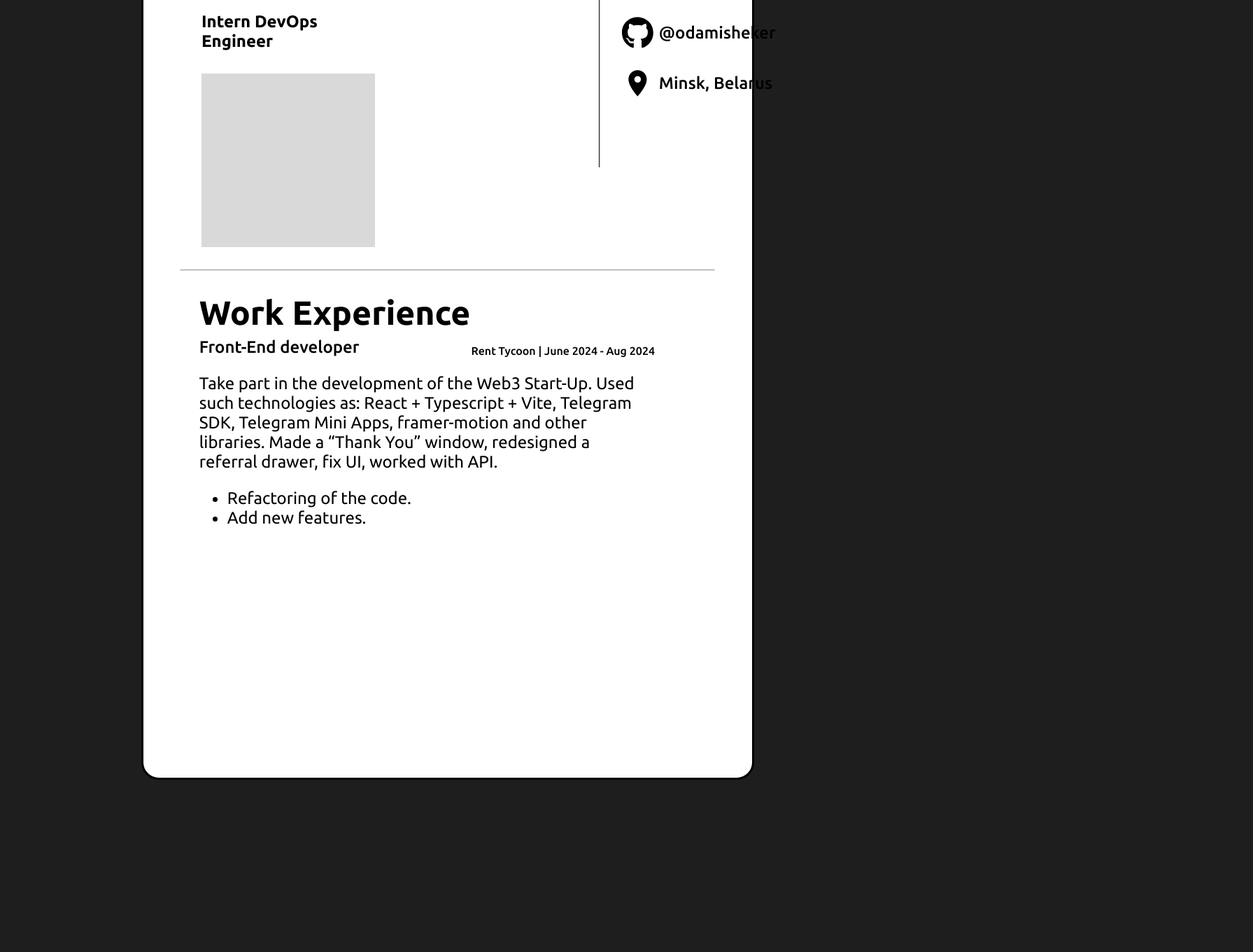
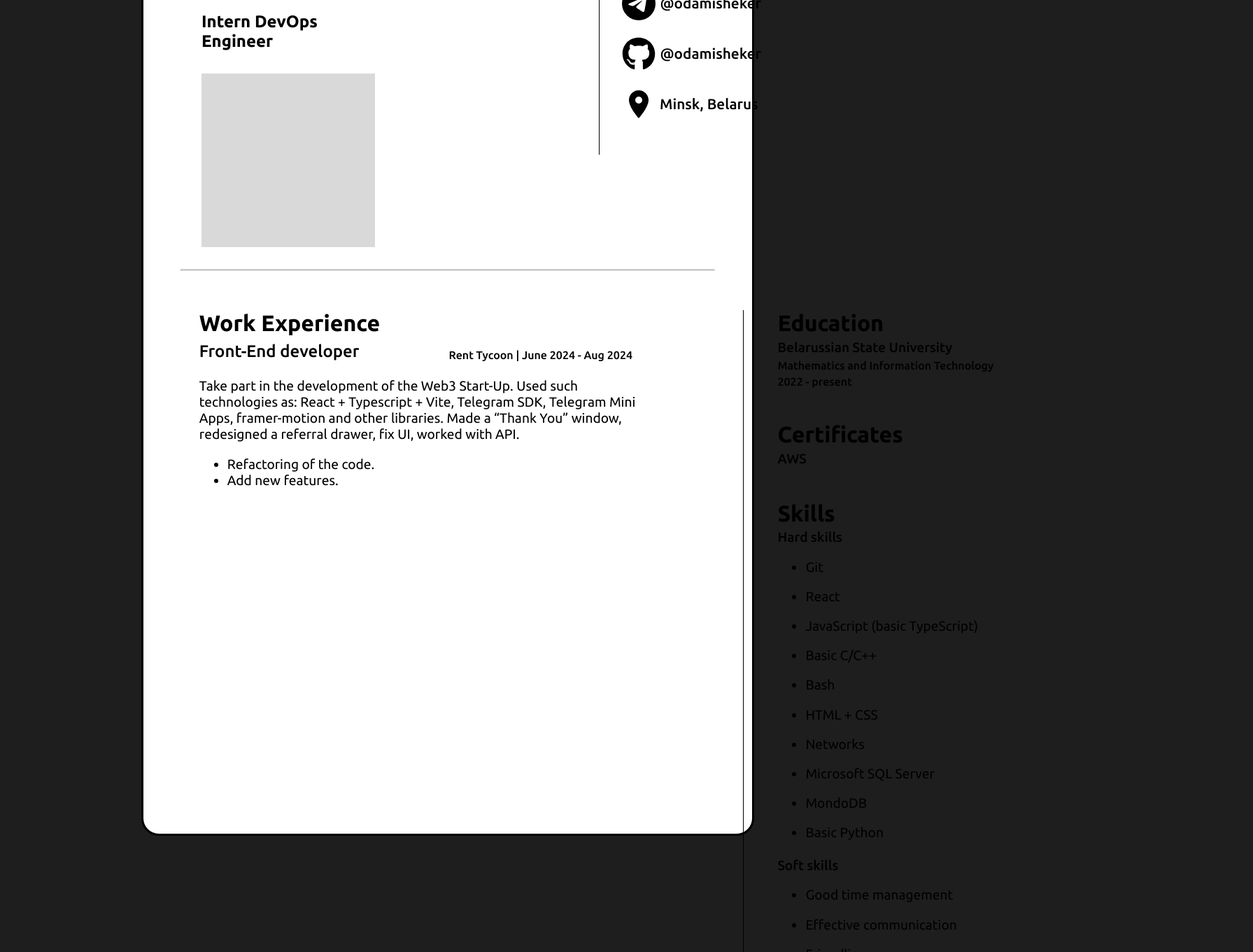
Before and after one commit to odamisheker/resume, a React (Vite) app: page / in a window 1280 px wide. Shown: the part 180-1540 px from the top of the page at 70% size, 1791 px wide, since content can reach past the window. Before the commit the page ends 1302 px from the top, so only its background shows below. Built offline with nearby package versions, Linux system fonts and the light colour scheme.

Commit message:
finished resume (adaptive layout must be added)

```diff
--- a/src/App.module.css
+++ b/src/App.module.css
@@ -3,7 +3,7 @@
   border: 3px black solid;
   border-radius: 25px;
   width: 68vw;
-  height: 80rem;
+  height: 170vh;
   background-color: white;
 }
 
--- a/src/App.tsx
+++ b/src/App.tsx
@@ -9,6 +9,7 @@ export default function App() {
       <Header/>
       <hr className={styles.line}/>
       <Body/>
+      <hr className={styles.line}/>
     </div>
   )
 }
--- a/src/components/Body/Body.module.css
+++ b/src/components/Body/Body.module.css
@@ -1,9 +1,17 @@
+.container {
+  font-family: Ubuntu;
+  display: flex;
+  flex-direction: row;
+  margin-left: 5rem;
+  margin-top: 3.5rem;
+}
+
 .contents {
   display: flex;
   flex-direction: column;
   gap: 0.5rem;
   font-weight: bold;
-  font-size: 3rem;
+  font-size: 2rem;
 }
 
 .specialty {
@@ -12,7 +20,7 @@
   flex-direction: row;
   font-weight: 500;
   font-size: 1.5rem;
-  gap: 10rem;
+  gap: 8rem;
 }
 
 .workplace {
@@ -22,8 +30,36 @@
 }
 
 .description {
-    margin-top: 1rem;
-    width: 40rem;
-    font-weight: 400;
-    font-size: 1.5rem;
+  margin-top: 1rem;
+  width: 40rem;
+  font-weight: 400;
+  font-size: 1.2rem;
 }
+
+.addInfo {
+  display: flex;
+  flex-direction: column;
+  margin-left: 10.75vw;
+  border-left: 1px black solid;
+  padding-left: 3rem;
+  gap: 3rem;
+}
+
+.header {
+  font-size: 2rem;
+  font-weight: bold;
+  display: flex;
+  flex-direction: column;
+  gap: 0.3rem;
+}
+
+.subtitle {
+  font-weight: 500;
+  font-size: 1.2rem;
+}
+
+.uniSpecialty,
+.eduTerms {
+  font-weight: 500;
+  font-size: 1rem;
+}
--- a/src/components/Body/Body.tsx
+++ b/src/components/Body/Body.tsx
@@ -1,5 +1,4 @@
 import styles from "./Body.module.css";
-import headerStyles from "../Header/Header.module.css";
 
 export default function Body() {
   const hardSkills = [
@@ -19,11 +18,11 @@ export default function Body() {
     "Good time management",
     "Effective communication",
     "Friendliness",
-    "Good sociability"
-  ]
+    "Good sociability",
+  ];
 
   return (
-    <div className={headerStyles.container}>
+    <div className={styles.container}>
       <div className={styles.contents}>
         Work Experience
         <div className={styles.specialty}>
@@ -48,7 +47,47 @@ export default function Body() {
           </ul>
         </div>
       </div>
-      <div className={styles.addInfo}></div>
+      <div className={styles.addInfo}>
+        <div className={styles.header}>
+          Education
+          <div className={styles.subtitle}>Belarussian State University</div>
+          <div className={styles.uniSpecialty}>
+            Mathematics and Information Technology
+          </div>
+          <div className={styles.eduTerms}>2022 - present</div>
+        </div>
+        <div className={styles.header}>
+          Certificates
+          <div className={styles.subtitle}>AWS</div>
+        </div>
+        <div className={styles.header}>
+          Skills
+          <div className={styles.subtitle}>
+            Hard skills
+            {hardSkills.map((skill, index) => (
+              <ul>
+                <li className={styles.description} key={index}>
+                  {skill}
+                </li>
+              </ul>
+            ))}
+          </div>
+          <div className={styles.subtitle}>
+            Soft skills
+            {softSkills.map((skill, index) => (
+                <ul>
+                    <li className={styles.description} key={index}>
+                        {skill}
+                    </li>
+                </ul>
+            ))}
+            </div>
+            <div className={styles.header}>Languages
+                <div className={styles.subtitle}>Russian (Native)</div>
+                <div className={styles.subtitle}>English (B1+)</div>
+            </div>
+        </div>
+      </div>
     </div>
   );
 }
--- a/src/components/Header/Header.module.css
+++ b/src/components/Header/Header.module.css
@@ -34,19 +34,24 @@
 .socials {
   height: 18rem;
   margin-left: 25vw;
-  margin-top: 1rem;
+  margin-top: 4.4rem;
   display: flex;
   flex-direction: column;
   gap: 1.5rem;
   border-left: 1px black solid;
   padding-left: 2rem;
-  padding-top: 4.5rem;
+  align-items: center;
+  justify-content: center;
 }
 
-.icon {
-  width: 3.5vw;
-  height: 6vh;
-  padding-right: 0.5rem;
+.icon, .iconMap {
+  width: 3rem;
+  height: 3rem;
+  padding-right: 0.4rem;
+}
+
+.iconMap {
+    margin-left: -0.3rem;
 }
 
 .telegram,
@@ -56,9 +61,10 @@
   display: flex;
   align-items: center;
   font-weight: 500;
-  font-size: 1.5rem;
+  font-size: 1.3rem;
   cursor: pointer;
 }
+
 
 .location {
   cursor: auto;
--- a/src/components/Header/Header.tsx
+++ b/src/components/Header/Header.tsx
@@ -1,7 +1,7 @@
 import { BsTelegram } from "react-icons/bs";
 import styles from "./Header.module.css";
 import { FaGithub } from "react-icons/fa6";
-import { MdEmail, MdLocationOn } from "react-icons/md";
+import { MdLocationOn } from "react-icons/md";
 
 export default function Header() {
   return (
@@ -31,7 +31,7 @@ export default function Header() {
           @odamisheker
         </div>
         <div className={styles.location}>
-          <MdLocationOn className={styles.icon} />
+          <MdLocationOn className={styles.iconMap} />
           Minsk, Belarus
         </div>
         {/* <div className={styles.email}>
```
